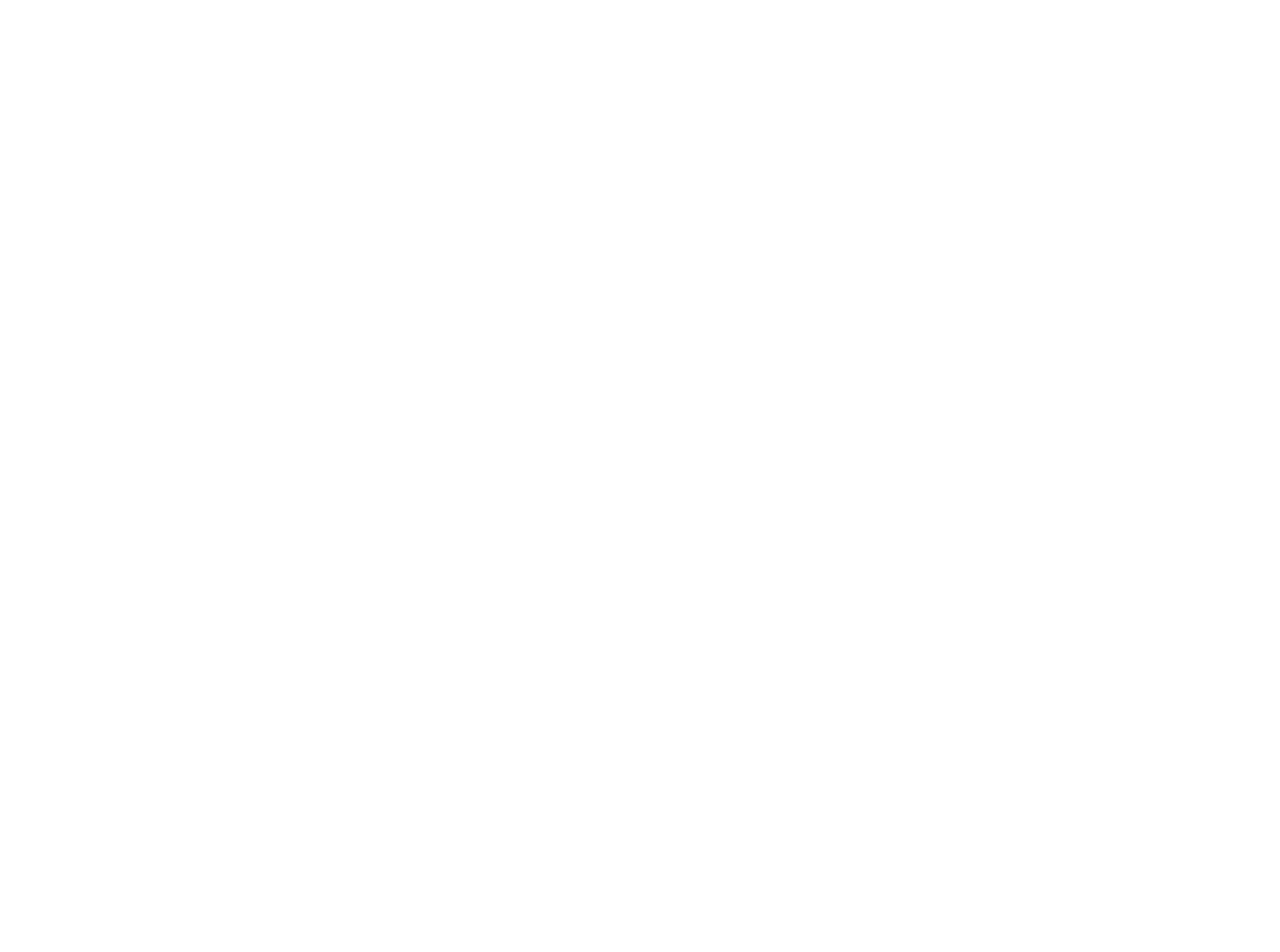
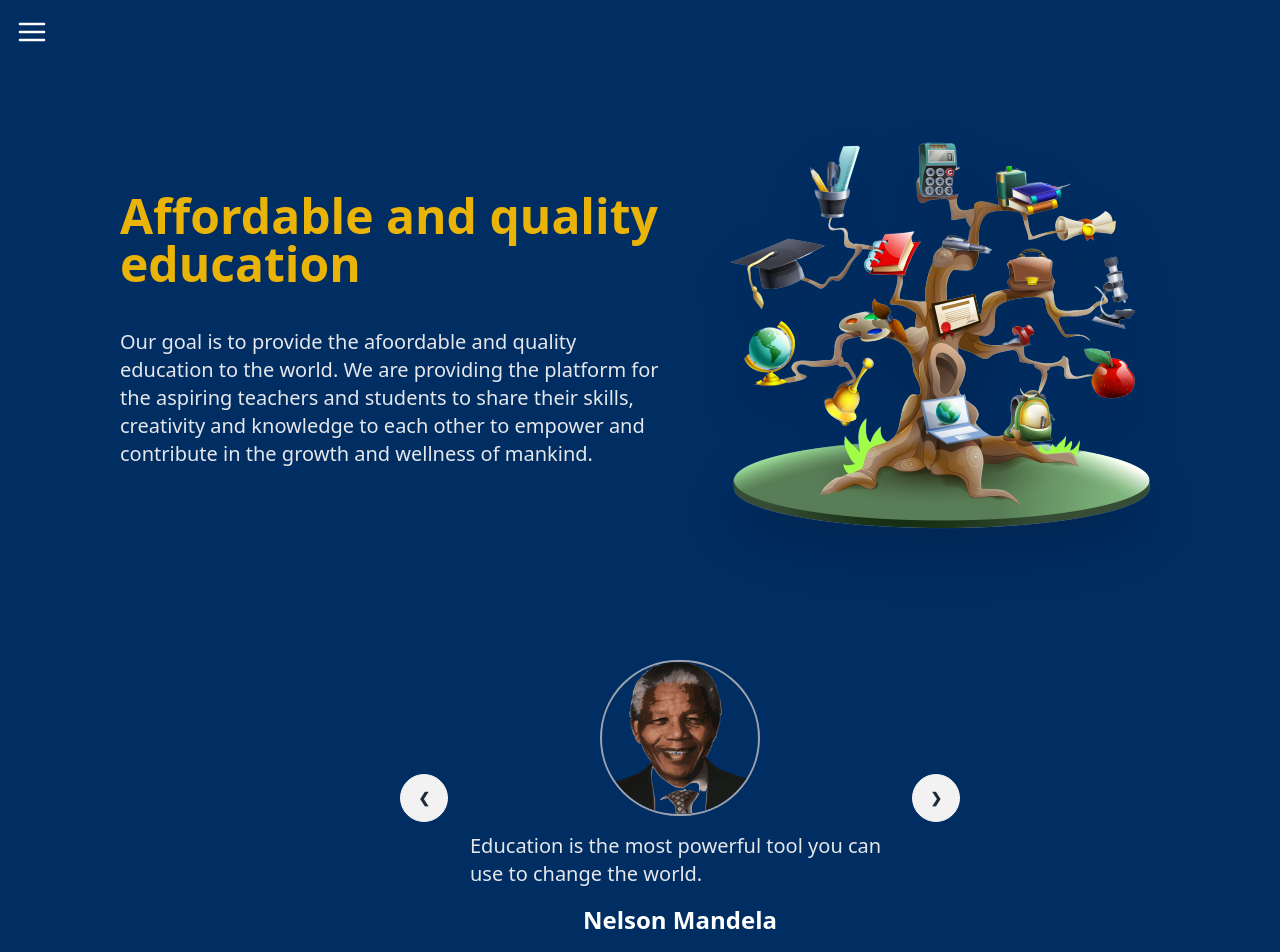
Before and after one commit to Shivanktyagi07/LMS-frontend, a React (Vite) app: page /about in a window 1280 px wide. Before the commit this address had no page. Shown: the top 952 px of the page. Before the commit the page ends 800 px from the top, so only its background shows below. Built offline with nearby package versions, Linux system fonts and the light colour scheme.

Commit message:
setup AboutsUs page

```diff
--- a/index.html
+++ b/index.html
@@ -6,7 +6,7 @@
     <meta name="viewport" content="width=device-width, initial-scale=1.0" />
     <title>Vite + React</title>
   </head>
-  <body style="background-color: gray;">
+  <body style="background-color:#002D62;">
     <div id="root"></div>
     <script type="module" src="/src/main.jsx"></script>
   </body>
--- a/src/App.jsx
+++ b/src/App.jsx
@@ -2,6 +2,7 @@
 import { Routes, Route } from 'react-router-dom'
 import './App.css'
 import HomePage from './Pages/HomePages'
+import AboutUs from './Pages/Aboutus'
 
 
 function App() {
@@ -12,6 +13,7 @@ function App() {
     <Routes>
 
       <Route path = "/" element={<HomePage/>}></Route>
+      <Route path = "/about" element={<AboutUs/>}></Route>
 
     </Routes>
 
--- /dev/null
+++ b/src/Components/CarouselSlide.jsx
@@ -0,0 +1,20 @@
+function CarouselSlide({image, title, description, slideNumber, totalSlides}) {
+    return (
+                <div id={`slide${slideNumber}`} className="carousel-item relative w-full">
+                    <div className="flex flex-col items-center justify-center gap-4 px-[15%]">
+                        <img src={image} className="w-40 rounded-full border-2 border-gray-400" />
+                        <p className="text-xl text-gray-200">
+                            {description}
+                        </p>
+                        <h3 className="text-2xl font-semibold">{title}</h3>
+                        <div className="absolute flex justify-between transform -translate-y-1/2 left-5 right-5 top-1/2">
+                            <a href={`#slide${(slideNumber == 1 ? totalSlides : (slideNumber - 1))}`} className="btn btn-circle">❮</a>
+                            <a href={`#slide${(slideNumber) % totalSlides + 1}`} className="btn btn-circle">❯</a>
+                        </div>
+                    </div>
+
+                </div>
+    );
+}
+
+export default CarouselSlide;
--- /dev/null
+++ b/src/Constants/CelebrityData.js
@@ -0,0 +1,38 @@
+import apj from "../Assets/Images/apj.png";
+import billGates from "../Assets/Images/billGates.png";
+import einstein from "../Assets/Images/einstein.png";
+import nelsonMandela from "../Assets/Images/nelsonMandela.png";
+import steveJobs from "../Assets/Images/steveJobs.png";
+
+export const celebrities = [
+    {
+        title: "Nelson Mandela",
+        description: "Education is the most powerful tool you can use to change the world.",
+        image: nelsonMandela,
+        slideNumber: 1
+    },
+    {
+        title: "APJ Abdul Kamal",
+        description: "Failure will never overtake me if my determination to succeed is strong enough.",
+        image: apj,
+        slideNumber: 2
+    },
+    {
+        title: "Albert Einstein",
+        description: "A person who never made a mistake never tried anything new.",
+        image: einstein,
+        slideNumber: 3
+    },
+    {
+        title: "Steve Jobs",
+        description: "We don't get a chance to do that many things, and every one should be really excellent.",
+        image: steveJobs,
+        slideNumber: 4
+    },
+    {
+        title: "Bill Gates",
+        description: "Success is a lousy teacher. It seduces smart people into thinking they can’t lose.",
+        image: billGates,
+        slideNumber: 5
+    },
+]
--- /dev/null
+++ b/src/Pages/AboutUs.jsx
@@ -0,0 +1,54 @@
+import aboutMainImage from "../Assets/Images/aboutMainImage.png";
+ import CarouselSlide from "../Components/CarouselSlide";
+ import { celebrities } from "../Constants/CelebrityData";
+import HomeLayout from "../Layouts/HomeLayout";
+
+function AboutUs() {
+
+    return (
+        <HomeLayout>
+            <div className="pl-20 pt-20 flex flex-col text-white" style={{ backgroundColor: '#002D62' }}>
+                <div className="flex items-center gap-5 mx-10">
+                    <section className="w-1/2 space-y-10">
+                        <h1 className="text-5xl text-yellow-500 font-semibold">
+                            Affordable and quality education
+                        </h1>
+                        <p className="text-xl text-gray-200">
+                            Our goal is to provide the afoordable and quality education to the world.
+                            We are providing the platform for the aspiring teachers and students to share
+                            their skills, creativity and knowledge to each other to empower and contribute
+                            in the growth and wellness of mankind.
+                        </p>
+                    </section>
+
+                    <div className="w-1/2">
+                        <img
+                            id="test1"
+                            style={{
+                                filter: "drop-shadow(0px 10px 10px rgb(0,0,0));"
+                            }}
+                            alt="about main image"
+                            className="drop-shadow-2xl"
+                            src={aboutMainImage}
+                        />
+                    </div>
+                </div>
+
+                <div className="carousel w-1/2 m-auto my-16">
+                    {celebrities && celebrities.map(celebrity => (<CarouselSlide
+                                                                    {...celebrity}
+                                                                    key={celebrity.slideNumber}
+                                                                    totalSlides={celebrities.length}
+
+                                                                />))}
+
+                </div>
+
+
+            </div>
+        </HomeLayout>
+    );
+}
+
+
+export default AboutUs;
--- a/src/index.css
+++ b/src/index.css
@@ -2,8 +2,15 @@
 @tailwind components;
 @tailwind utilities;
 
-body {
+body, html{
     margin: auto;
     max-width: 1440px;
     position: relative;
+    height: 100%;
+
   }
+
+  /* body, html {
+    height: 100%;
+    margin: 0;
+} */
```
